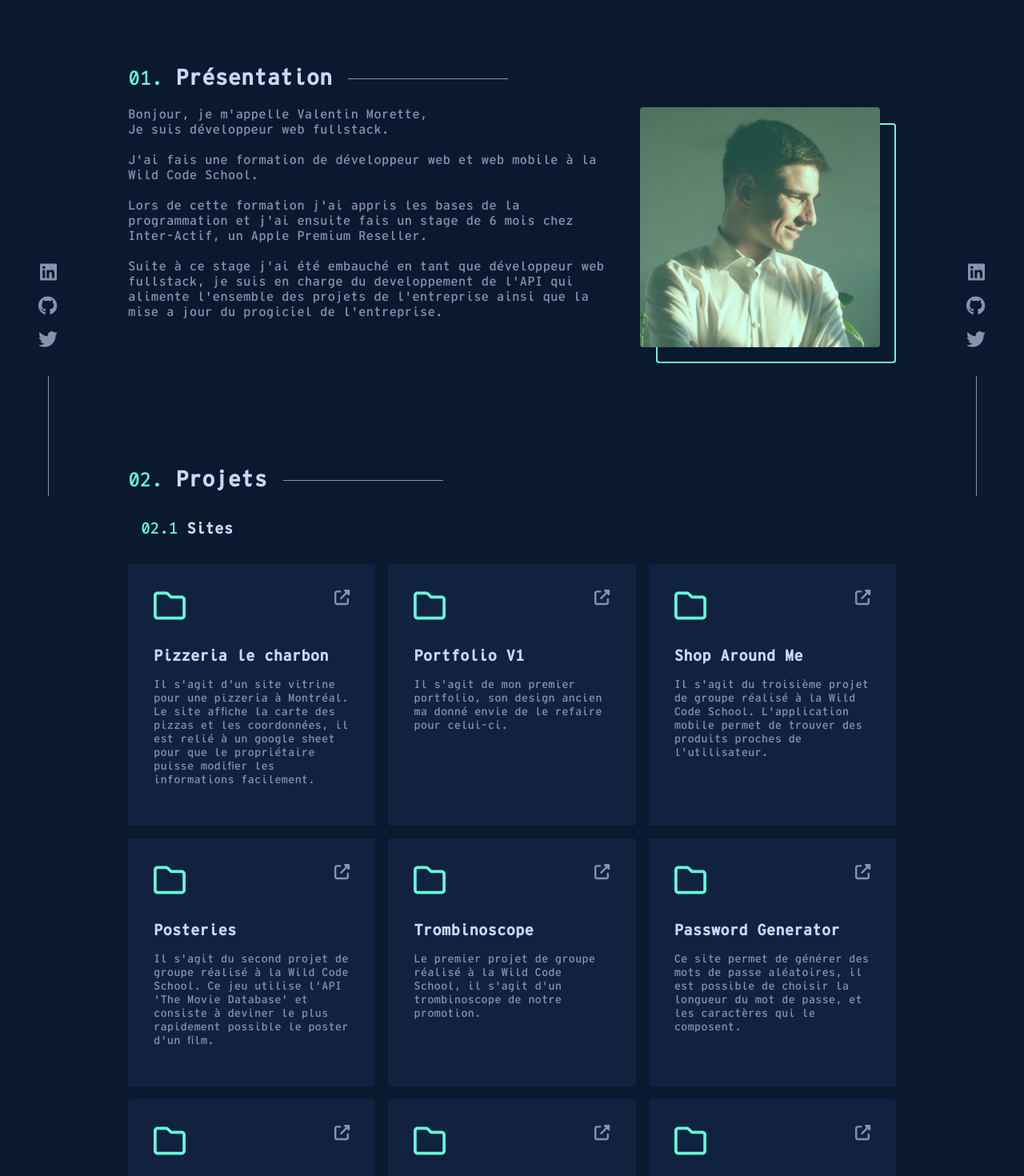
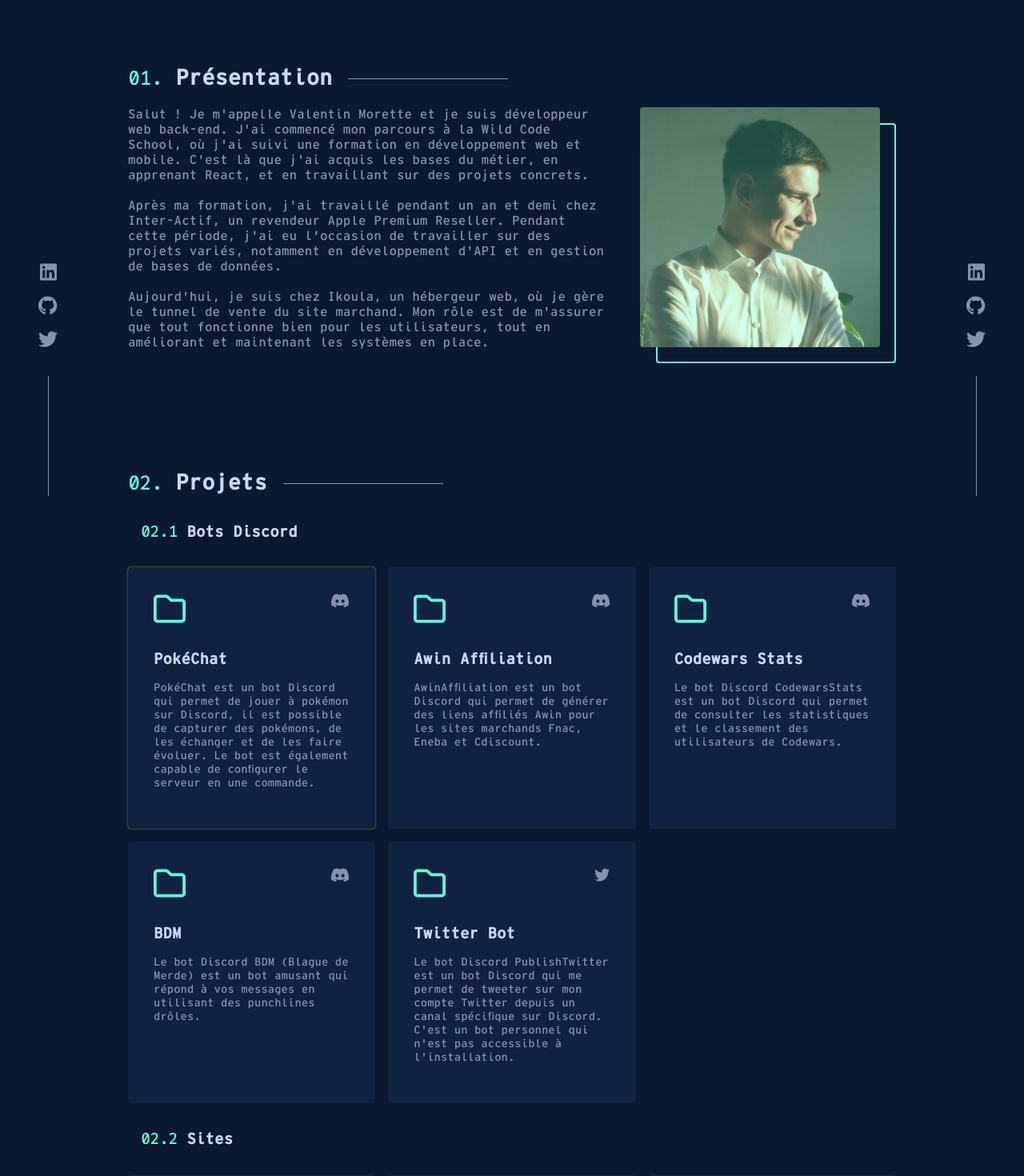
Before and after one commit to Valentin-Morette/portfoliov2, a React (Vite) app in the folder frontend/: page / in a window 1280 px wide. Shown: the part 180-1650 px from the top of the page at 80% size. Built offline with nearby package versions, Linux system fonts and the light colour scheme.

Commit message:
remove useless project and change presentation

```diff
--- a/frontend/index.html
+++ b/frontend/index.html
@@ -4,6 +4,11 @@
     <meta charset="UTF-8" />
     <link rel="icon" type="image/svg+xml" href="/src/assets/img/favicon.ico" />
     <meta name="viewport" content="width=device-width, initial-scale=1.0" />
+    <script
+      async
+      src="https://pagead2.googlesyndication.com/pagead/js/adsbygoogle.js?client=ca-pub-6839994915991988"
+      crossorigin="anonymous"
+    ></script>
     <title>Valentin Morette</title>
   </head>
   <body>
--- a/frontend/src/components/Contacts.jsx
+++ b/frontend/src/components/Contacts.jsx
@@ -13,12 +13,9 @@
         <span className="numberH1">03.</span> Contactes
       </h1>
       <p className="infoContact">
-        Bien que je ne recherche pas de nouvelles opportunités actuellement, ma
-        boîte mail est toujours ouverte.
-        <br />
-        <br />
-        Que vous ayez une question ou que vous souhaitiez simplement dire
-        bonjour, je ferai de mon mieux pour vous répondre !
+        Toujours à l'affût de nouvelles opportunités. Ma boîte mail est grand
+        ouverte, que ce soit pour répondre à vos questions ou juste pour
+        échanger un petit bonjour sympathique. N'hésitez pas à me contacter !
         <br />
         <br />
         Vous pouvez également me retrouver sur les réseaux sociaux, comme
--- a/frontend/src/components/Presentation.jsx
+++ b/frontend/src/components/Presentation.jsx
@@ -9,25 +9,25 @@
       </h1>
       <div className="textImg">
         <p>
-          Bonjour, je m'appelle Valentin Morette,
-          <br />
-          Je suis développeur web fullstack.
+          Salut ! Je m'appelle Valentin Morette et je suis développeur web
+          back-end. J'ai commencé mon parcours à la Wild Code School, où j'ai
+          suivi une formation en développement web et mobile. C'est là que j'ai
+          acquis les bases du métier, en apprenant React, et en travaillant sur
+          des projets concrets.
           <br />
           <br />
-          J'ai fais une formation de développeur web et web mobile à la Wild
-          Code School.
+          Après ma formation, j'ai travaillé pendant un an et demi chez
+          Inter-Actif, un revendeur Apple Premium Reseller. Pendant cette
+          période, j'ai eu l'occasion de travailler sur des projets variés,
+          notamment en développement d'API et en gestion de bases de données.
           <br />
           <br />
-          Lors de cette formation j'ai appris les bases de la programmation et
-          j'ai ensuite fais un stage de 6 mois chez Inter-Actif, un Apple
-          Premium Reseller.
-          <br />
-          <br />
-          Suite à ce stage j'ai été embauché en tant que développeur web
-          fullstack, je suis en charge du developpement de l'API qui alimente
-          l'ensemble des projets de l'entreprise ainsi que la mise a jour du
-          progiciel de l'entreprise.
+          Aujourd'hui, je suis chez Ikoula, un hébergeur web, où je gère le
+          tunnel de vente du site marchand. Mon rôle est de m'assurer que tout
+          fonctionne bien pour les utilisateurs, tout en améliorant et
+          maintenant les systèmes en place.
         </p>
+
         <div className="overlay">
           <img src={pp} alt="pp" className="pp" />
         </div>
--- a/frontend/src/components/Project.jsx
+++ b/frontend/src/components/Project.jsx
@@ -21,7 +21,9 @@
 
   return (
     <a href={project.lien} target="_blank" rel="noopener noreferrer">
-      <article className="project">
+      <article
+        className={`project ${project.fav ? "highlighted-project" : ""}`}
+      >
         <div className="betProject">
           <ul className="upProject">
             <li>
@@ -46,6 +48,7 @@
     description: PropTypes.string.isRequired,
     lien: PropTypes.string.isRequired,
     icon: PropTypes.string.isRequired,
+    fav: PropTypes.bool.isRequired,
   }).isRequired,
 };
 
--- a/frontend/src/components/Projects.jsx
+++ b/frontend/src/components/Projects.jsx
@@ -13,13 +13,13 @@
       </h1>
       <ProjectsCategories
         number="1"
-        category="Sites"
-        dataProjects={dataProjectsSites}
+        category="Bots Discord"
+        dataProjects={dataProjectsBotsDiscord}
       />
       <ProjectsCategories
         number="2"
-        category="Bots Discord"
-        dataProjects={dataProjectsBotsDiscord}
+        category="Sites"
+        dataProjects={dataProjectsSites}
       />
       <ProjectsCategories
         number="3"
--- a/frontend/src/components/css/Project.css
+++ b/frontend/src/components/css/Project.css
@@ -1,3 +1,15 @@
+@keyframes glow {
+  0% {
+    box-shadow: 0 0 1px #ffd700;
+  }
+  50% {
+    box-shadow: 0 0 10px #ffd700;
+  }
+  100% {
+    box-shadow: 0 0 1px #ffd700;
+  }
+}
+
 .projects {
   margin-top: 2rem;
   display: grid;
@@ -57,6 +69,10 @@
   margin-bottom: 1rem;
 }
 
+.highlighted-project {
+  animation: glow 2s ease-in-out infinite;
+}
+
 @media (min-width: 400px) {
   .betProject {
     padding: 2rem;
--- a/frontend/src/datas/dataProjects.jsx
+++ b/frontend/src/datas/dataProjects.jsx
@@ -6,15 +6,8 @@
       "Il s'agit d'un site vitrine pour une pizzeria à Montréal. Le site affiche la carte des pizzas et les coordonnées, il est relié à un google sheet pour que le propriétaire puisse modifier les informations facilement.",
     lien: "https://pizzeria-le-charbon.com/",
     icon: "site",
+    fav: false,
   },
-  // {
-  //   id: 1,
-  //   title: "AppFolio",
-  //   description:
-  //     "Il s'agit d'un portfolio secondaire (et donc toujours actif) qui présente mes projets qui ne sont pas des sites web. Comme des bots discord, des bots twitter, des extensions chrome.",
-  //   lien: "https://valentin-morette.github.io/portfolio_bots/",
-  //   icon: "site",
-  // },
   {
     id: 2,
     title: "Portfolio V1",
@@ -22,14 +15,7 @@
       "Il s'agit de mon premier portfolio, son design ancien ma donné envie de le refaire pour celui-ci.",
     lien: "https://valentin-morette.github.io/portfolio/",
     icon: "site",
-  },
-  {
-    id: 3,
-    title: "Shop Around Me",
-    description:
-      "Il s'agit du troisième projet de groupe réalisé à la Wild Code School. L'application mobile permet de trouver des produits proches de l'utilisateur.",
-    lien: "https://valentin-morette.github.io/Shop-around-me/",
-    icon: "site",
+    fav: false,
   },
   {
     id: 4,
@@ -38,6 +24,7 @@
       "Il s'agit du second projet de groupe réalisé à la Wild Code School. Ce jeu utilise l'API 'The Movie Database' et consiste à deviner le plus rapidement possible le poster d'un film.",
     lien: "https://theodep.github.io/Posteries/#/",
     icon: "site",
+    fav: false,
   },
   {
     id: 5,
@@ -46,6 +33,7 @@
       "Le premier projet de groupe réalisé à la Wild Code School, il s'agit d'un trombinoscope de notre promotion.",
     lien: "https://Valentin-Morette.github.io/trombinoscope/",
     icon: "site",
+    fav: false,
   },
   {
     id: 6,
@@ -54,6 +42,7 @@
       "Ce site permet de générer des mots de passe aléatoires, il est possible de choisir la longueur du mot de passe, et les caractères qui le composent.",
     lien: "https://valentin-morette.github.io/password_generator/",
     icon: "site",
+    fav: false,
   },
   {
     id: 7,
@@ -62,22 +51,7 @@
       "Cette page utilise l'API du jeu d'algorithme Code Wars pour regrouper les statistiques de l'ensemble de la promotion de la Wild Code School sur ce jeu.",
     lien: "https://Valentin-Morette.github.io/wild-code-wars/",
     icon: "site",
-  },
-  {
-    id: 8,
-    title: "Mario 64 Soluce",
-    description:
-      "Ce site présente des solutions pour le jeu Mario 64 sous forme vidéo.",
-    lien: "https://valentin-morette.github.io/Mario64Soluce/",
-    icon: "site",
-  },
-  {
-    id: 9,
-    title: "To Do List",
-    description:
-      "Petit entraînement sur l'exercice classique de la To Do List.",
-    lien: "https://valentin-morette.github.io/ToDoList/",
-    icon: "site",
+    fav: false,
   },
   {
     id: 10,
@@ -86,6 +60,7 @@
       "Ce jeu reprend les principes établis par Cookie-Clicker, et constitue un espace d'entraînement pour perfectionner mes compétences en React en dehors des exercices proposés dans les cours.",
     lien: "https://Valentin-Morette.github.io/coockie_cliker/",
     icon: "site",
+    fav: false,
   },
 ];
 
@@ -97,6 +72,7 @@
       "PokéChat est un bot Discord qui permet de jouer à pokémon sur Discord, il est possible de capturer des pokémons, de les échanger et de les faire évoluer. Le bot est également capable de configurer le serveur en une commande.",
     lien: "https://discord.gg/WKReA5nsFM",
     icon: "discord",
+    fav: true,
   },
   {
     id: 4,
@@ -105,6 +81,7 @@
       "AwinAffiliation est un bot Discord qui permet de générer des liens affiliés Awin pour les sites marchands Fnac, Eneba et Cdiscount.",
     lien: "https://github.com/Valentin-Morette/DiscordAwin",
     icon: "discord",
+    fav: false,
   },
   {
     id: 2,
@@ -113,6 +90,7 @@
       "Le bot Discord CodewarsStats est un bot Discord qui permet de consulter les statistiques et le classement des utilisateurs de Codewars.",
     lien: "https://github.com/Valentin-Morette/BotDiscordCW",
     icon: "discord",
+    fav: false,
   },
   {
     id: 1,
@@ -121,6 +99,7 @@
       "Le bot Discord BDM (Blague de Merde) est un bot amusant qui répond à vos messages en utilisant des punchlines drôles.",
     lien: "https://github.com/Valentin-Morette/DiscordBotBDM",
     icon: "discord",
+    fav: false,
   },
   {
     id: 3,
@@ -129,6 +108,7 @@
       "Le bot Discord PublishTwitter est un bot Discord qui me permet de tweeter sur mon compte Twitter depuis un canal spécifique sur Discord. C'est un bot personnel qui n'est pas accessible à l'installation.",
     lien: "https://twitter.com/BiiiiipBooop",
     icon: "twitter",
+    fav: false,
   },
 ];
 
@@ -140,6 +120,7 @@
       "L'extension Codewars Stats est une extension Chrome qui permet de consulter les statistiques et le classement des utilisateurs de Codewars. Elle permet également de consulter les informations sur les katas en cours et d'obtenir plus de statistiques sur la page de profil.",
     lien: "https://chrome.google.com/webstore/detail/codewars-stats/hgkijebblcanpapihobhgacojbocnham?hl=fr",
     icon: "chrome",
+    fav: false,
   },
 ];
 
```
